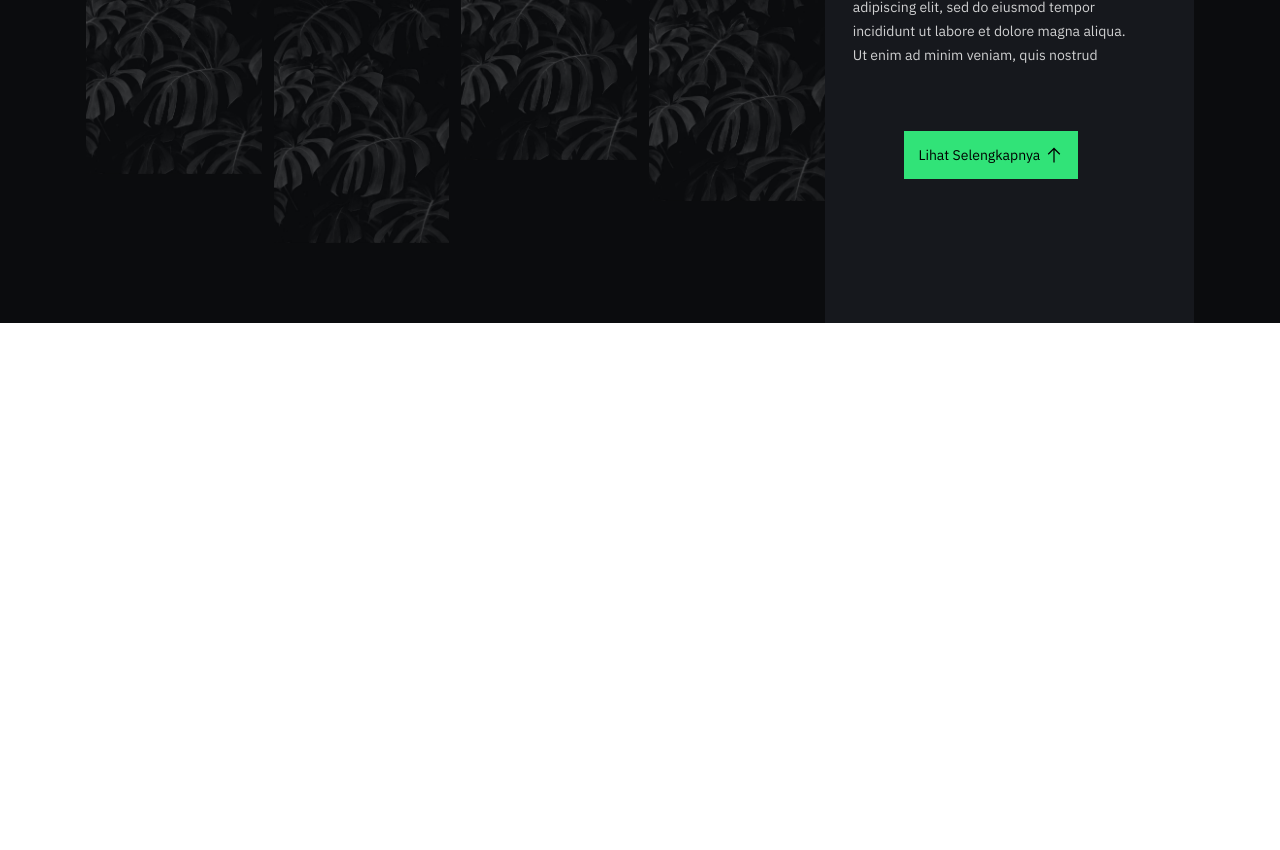
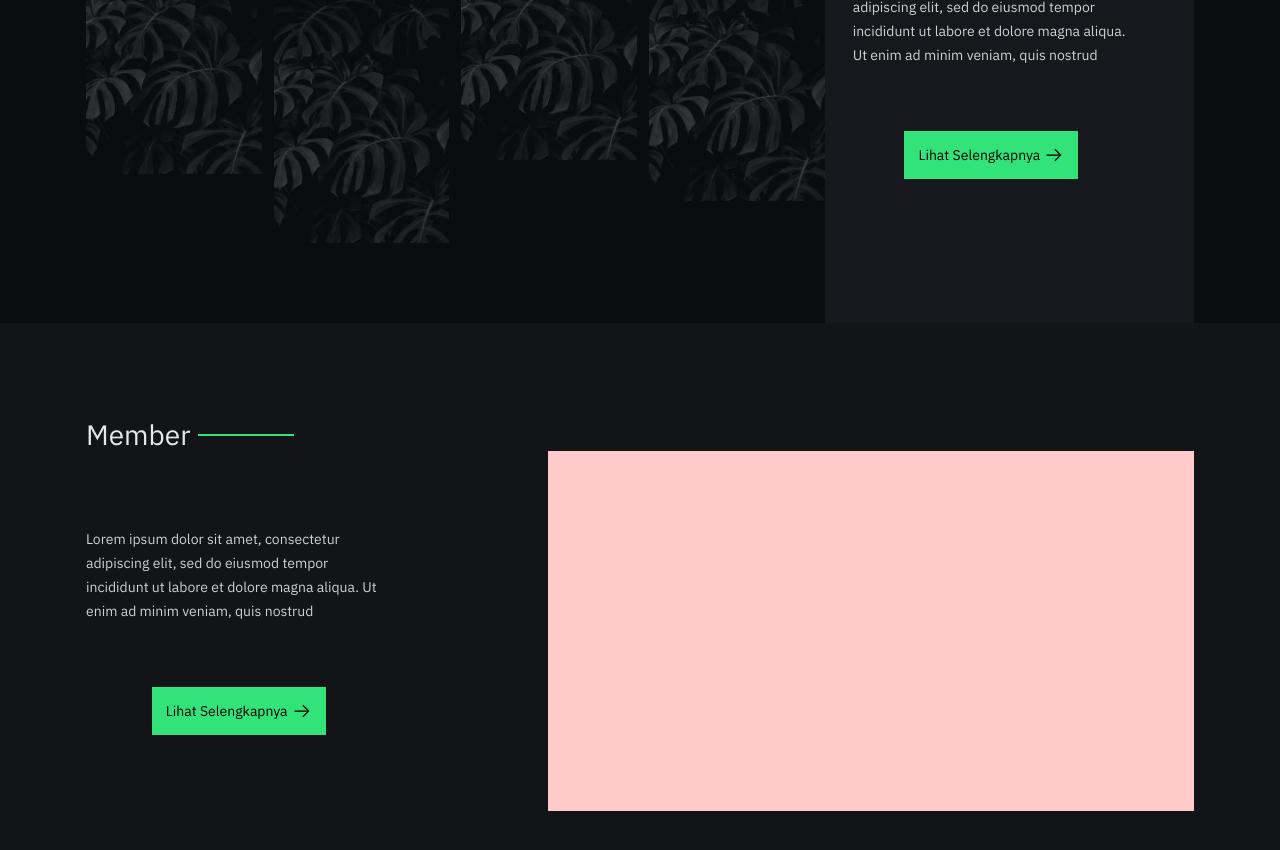
Before and after one commit to hymos-two/forzanove-beta, a Next.js app: page / in a window 1280 px wide. Shown: the part 1820-2670 px from the top of the page. Before the commit the page ends 2143 px from the top, so only its background shows below. Built offline with nearby package versions, Linux system fonts and the light colour scheme; a web font is replaced by a local one.

Commit message:
add another section

```diff
--- a/components/button.js
+++ b/components/button.js
@@ -4,7 +4,6 @@ export function Button (props) {
   const {text,icon,rotateIcon,className} =  props
 
   const btnClass = `block flex gap-4 lg:gap-1 p-3.5 bg-accent hover:bg-zinc-200 ${className}`
-  const divClass = `w-5 h-5 rotate-${rotateIcon}`
   return (
     <button className={btnClass}>
       {text &&
@@ -13,7 +12,7 @@ export function Button (props) {
       </span>
       }
       {icon &&
-      <div className={divClass}>
+      <div className="w-5 h-5" style={{transform:`rotate(${rotateIcon}deg)`}}>
         <Image src={icon} alt="icon"/>
       </div>
       }
--- a/pages/index.js
+++ b/pages/index.js
@@ -1,4 +1,4 @@
-import {createRef} from 'react'
+import {useState,useEffect} from 'react'
 import Image from 'next/image'
 import HTMLHead from '../components/htmlHead'
 import PageCover from '../components/pageCover'
@@ -18,6 +18,9 @@ export default function Home() {
     <Section1Cover />
     <Section2Quote />
     <Section3Events />
+    <Section4Member />
+    <Section5Snapshot />
+    <Section6Yearbook />
     </>
   )
 }
@@ -43,7 +46,7 @@ function Section1Cover () {
           </div>
         </div>
       </div>
-      <Button icon={arrow} rotateIcon="180" className="absolute right-4 -bottom-6"/>
+      <Button icon={arrow} rotateIcon={180} className="absolute right-4 -bottom-6"/>
     </PageCover>
   )
 }
@@ -87,7 +90,7 @@ function Section3Events () {
               Events
             </h1>
             <span className="block flex justify-start items-center">
-              <span className="block w-12 h-0.5 bg-accent"></span>
+              <span className="block w-12 lg:w-24 h-0.5 bg-accent"></span>
             </span>
           </div>
         </Grid>
@@ -103,7 +106,7 @@ function Section3Events () {
               sed do eiusmod tempor incididunt ut labore et dolore magna aliqua.
               Ut enim ad minim veniam, quis nostrud
               </p>
-              <Button text="Lihat Selengkapnya" icon={arrow} rotateIcon="90" className="mt-16"/>
+              <Button text="Lihat Selengkapnya" icon={arrow} rotateIcon={90} className="mt-16"/>
             </div>
           </div>
         </Grid>
@@ -115,54 +118,158 @@ function Section3Events () {
 
 function EventsImage (props) {
   const {className,width} = props
+  const [widthSize,setWidthSize] = useState(0)
+
+  useEffect(()=>{
+    setWidthSize(()=>{
+      if (width == undefined) { return 0 } else
+      if (width >= 1280) { return (1140 - 36) * 8 / 12 / 4 } else
+      if (width >= 1024) { return (960 - 36) * 8 / 12 / 4 } else
+      { return width / 4 }
+    })
+  },[width])
+
+  const divImgStyle = (offsetTop) => ({
+    width:widthSize,
+    height:widthSize*3/2,
+    top:widthSize*3/2*offsetTop/100,
+  })
   const containerClass = `flex gap-2 sm:gap-3 ${className}`
-  function widthSize () {
-    if (width >= 1280) { return (1140 - 36) * 8 / 12 / 4 }
-    else if (width >= 1024) { return (960 - 36) * 8 / 12 / 4 }
-    else { return width / 4 }
-  }
   return (
-    <div className={containerClass} style={{height:widthSize()*3/2*130/100}}>
-      <div
-        className="relative"
-        style={{
-          width:widthSize(),
-          height:widthSize()*3/2,
-          top:widthSize()*3/2*5/100,
-          }}
-        >
-        <Image src={background} layout="fill" objectFit="cover"/>
-      </div>
-      <div
-        className="relative"
-        style={{
-          width:widthSize(),
-          height:widthSize()*3/2,
-          top:widthSize()*3/2*30/100,
-          }}
-        >
-        <Image src={background} layout="fill" objectFit="cover"/>
-      </div>
-      <div
-        className="relative"
-        style={{
-          width:widthSize(),
-          height:widthSize()*3/2,
-          top:widthSize()*3/2*0,
-          }}
-        >
-        <Image src={background} layout="fill" objectFit="cover"/>
-      </div>
-      <div
-        className="relative"
-        style={{
-          width:widthSize(),
-          height:widthSize()*3/2,
-          top:widthSize()*3/2*15/100,
-          }}
-        >
-        <Image src={background} layout="fill" objectFit="cover"/>
-      </div>
+    <div className={containerClass} style={{height:widthSize*3/2*130/100}}>
+      {[5,30,0,15].map((value,i) => (
+        <div className="relative" style={divImgStyle(value)} key={i}>
+          <Image src={background} layout="fill" objectFit="cover" placeholder="blur"/>
+        </div>
+      ))
+      }
     </div>
   )
 }
+
+
+// ========================================
+// ========== Section 4 Member
+// ========================================
+
+function Section4Member (props) {
+  return (
+    <Section className="bg-black-200 pt-20 lg:py-24" height="100%">
+      <Container>
+        <Grid cols={1}>
+          <div className="col-span-1 flex gap-2">
+            <h1 className="text-mono-m text-2xl md:text-[28px] text-white/90">
+              Member
+            </h1>
+            <span className="block flex justify-start items-center">
+              <span className="block w-12 lg:w-24 h-0.5 bg-accent"></span>
+            </span>
+          </div>
+        </Grid>
+      </Container>
+
+      <Container>
+        <Grid className="lg:grid-flow-col-dense">
+          <div className="bg-gray-300 col-span-4 md:col-span-8 lg:col-span-7 lg:col-start-6">
+            <div className="h-[180px] lg:h-[360px] w-full bg-red-200"></div>
+          </div>
+
+          <div className="grid place-items-center col-span-4 md:col-span-8 lg:col-span-4 lg:pr-16">
+            <div className="grid place-items-center px-3 sm:px-12 lg:px-0 lg:block">
+              <p className="text-sans text-sm leading-6 text-white/80 text-center lg:text-left">
+              Lorem ipsum dolor sit amet, consectetur adipiscing elit,
+              sed do eiusmod tempor incididunt ut labore et dolore magna aliqua.
+              Ut enim ad minim veniam, quis nostrud
+              </p>
+              <Button text="Lihat Selengkapnya" icon={arrow} rotateIcon={90} className="mt-16"/>
+            </div>
+          </div>
+        </Grid>
+      </Container>
+    </Section>
+  )
+}
+
+// ========================================
+// ========== Section 5 Snapshot
+// ========================================
+
+function Section5Snapshot (props) {
+  return (
+    <Section className="bg-black-300 pt-20 lg:py-24" height="100%">
+      <Container>
+        <Grid cols={1}>
+          <div className="col-span-1 flex gap-2">
+            <h1 className="text-mono-m text-2xl md:text-[28px] text-white/90">
+              Snapshot
+            </h1>
+            <span className="block flex justify-start items-center">
+              <span className="block w-12 lg:w-24 h-0.5 bg-accent"></span>
+            </span>
+          </div>
+        </Grid>
+      </Container>
+
+      <Container>
+        <Grid className="lg:grid-flow-col-dense">
+          <div className="bg-gray-300 col-span-4 md:col-span-8 lg:col-span-7 lg:col-start-6">
+            <div className="h-[180px] lg:h-[360px] w-full bg-red-200"></div>
+          </div>
+
+          <div className="grid place-items-center col-span-4 md:col-span-8 lg:col-span-4 lg:pr-16">
+            <div className="grid place-items-center px-3 sm:px-12 lg:px-0 lg:block">
+              <p className="text-sans text-sm leading-6 text-white/80 text-center lg:text-left">
+              Lorem ipsum dolor sit amet, consectetur adipiscing elit,
+              sed do eiusmod tempor incididunt ut labore et dolore magna aliqua.
+              Ut enim ad minim veniam, quis nostrud
+              </p>
+              <Button text="Lihat Selengkapnya" icon={arrow} rotateIcon={90} className="mt-16"/>
+            </div>
+          </div>
+        </Grid>
+      </Container>
+    </Section>
+  )
+}
+
+// ========================================
+// ========== Section 6 Yearbook
+// ========================================
+
+function Section6Yearbook (props) {
+  return (
+    <Section className="bg-black-200 pt-20 lg:py-24" height="100%">
+      <Container>
+        <Grid cols={1}>
+          <div className="col-span-1 flex gap-2">
+            <h1 className="text-mono-m text-2xl md:text-[28px] text-white/90">
+              Yearbook
+            </h1>
+            <span className="block flex justify-start items-center">
+              <span className="block w-12 lg:w-24 h-0.5 bg-accent"></span>
+            </span>
+          </div>
+        </Grid>
+      </Container>
+
+      <Container>
+        <Grid className="lg:grid-flow-col-dense">
+          <div className="bg-gray-300 col-span-4 md:col-span-8 lg:col-span-7 lg:col-start-6">
+            <div className="h-[180px] lg:h-[360px] w-full bg-red-200"></div>
+          </div>
+
+          <div className="grid place-items-center col-span-4 md:col-span-8 lg:col-span-4 lg:pr-16">
+            <div className="grid place-items-center px-3 sm:px-12 lg:px-0 lg:block">
+              <p className="text-sans text-sm leading-6 text-white/80 text-center lg:text-left">
+              Lorem ipsum dolor sit amet, consectetur adipiscing elit,
+              sed do eiusmod tempor incididunt ut labore et dolore magna aliqua.
+              Ut enim ad minim veniam, quis nostrud
+              </p>
+              <Button text="Lihat Selengkapnya" icon={arrow} rotateIcon={90} className="mt-16"/>
+            </div>
+          </div>
+        </Grid>
+      </Container>
+    </Section>
+  )
+}
```
